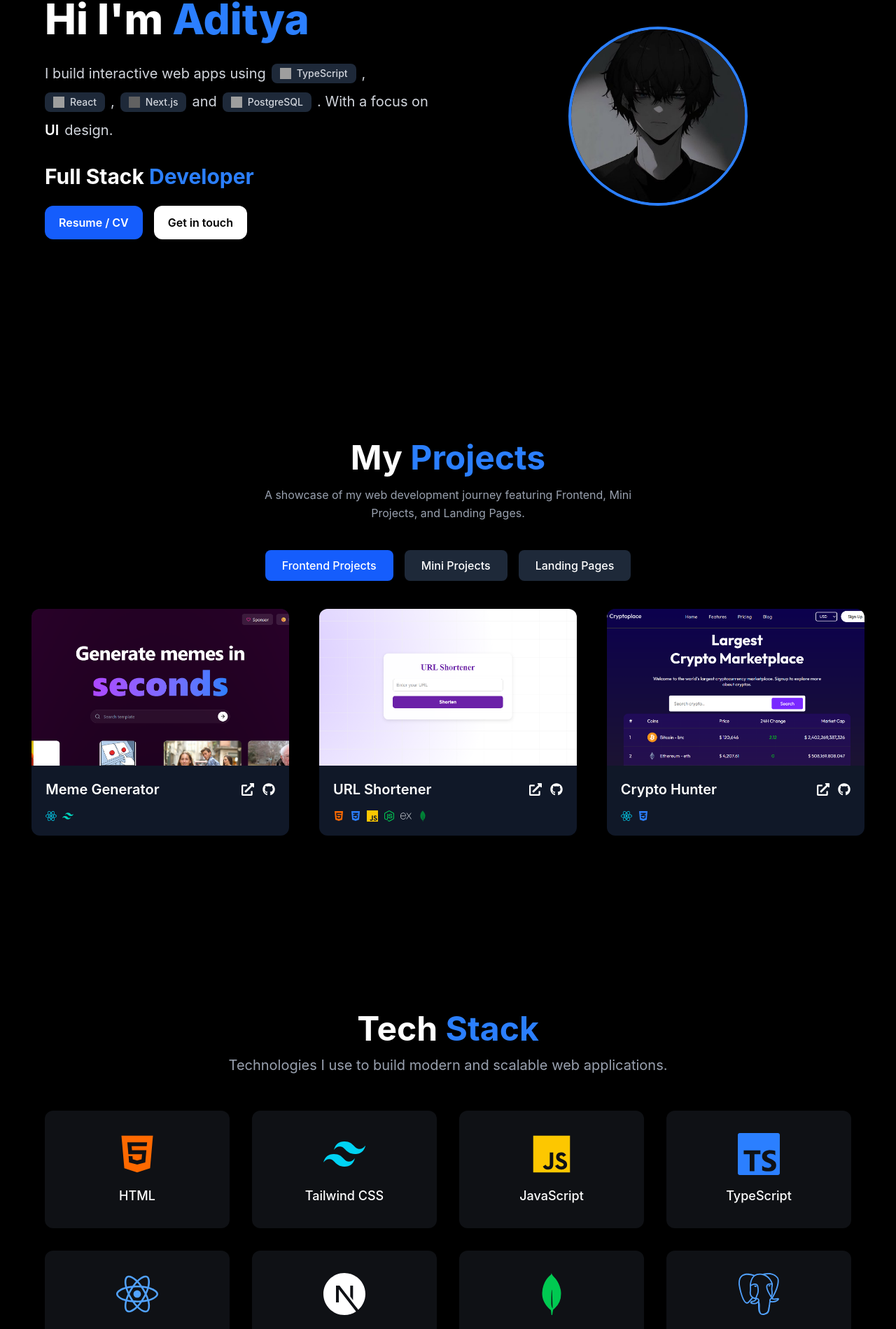
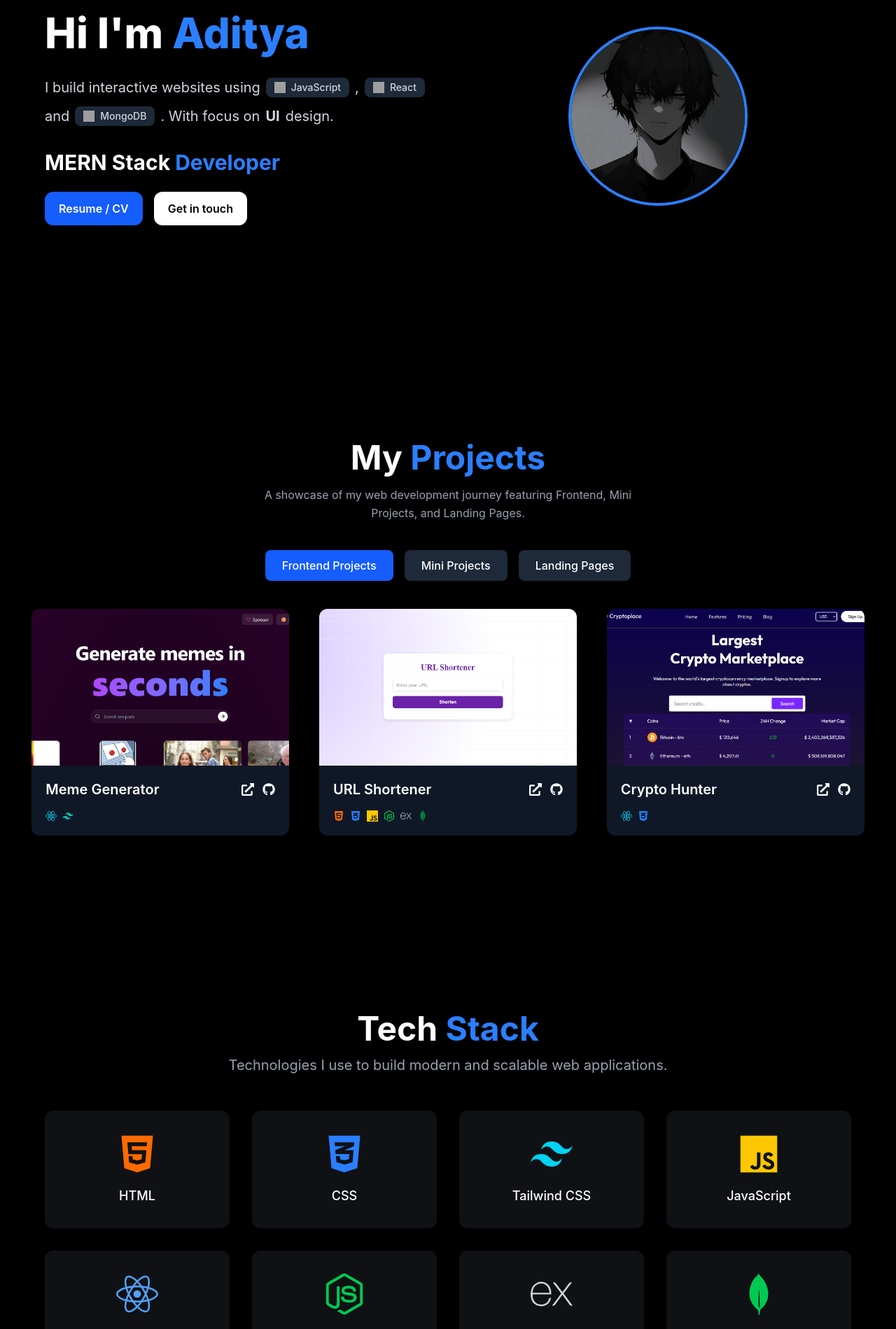
Before and after one commit to Aditya4kushwaha/Portfolio, a React (Vite) app: page / in a window 1280 px wide. Shown: the part 298-2197 px from the top of the page at 70% size. Built offline with nearby package versions, Linux system fonts and the light colour scheme; grey boxes are pictures that could not be loaded.

Commit message:
some changes

```diff
--- a/src/components/Home.jsx
+++ b/src/components/Home.jsx
@@ -15,16 +15,16 @@ function Home({ scrollToContact }) {
 
           {/* Tech Stack Line */}
           <p className="text-base sm:text-lg md:text-xl text-gray-300 mb-6 sm:mb-8 max-w-xl leading-relaxed flex flex-wrap justify-center md:justify-start items-center gap-2">
-            I build interactive web apps using
+            I build interactive websites using
 
-            {/* TypeScript */}
+            {/* JavaScript */}
             <span className="bg-gray-800 px-3 py-1 rounded-lg text-xs sm:text-sm font-medium flex items-center gap-2">
               <img
-                src="https://cdn.jsdelivr.net/gh/devicons/devicon/icons/typescript/typescript-original.svg"
-                alt="TypeScript"
+                src="https://cdn.jsdelivr.net/gh/devicons/devicon/icons/javascript/javascript-original.svg"
+                alt="JavaScript"
                 className="w-4 h-4"
               />
-              TypeScript
+              JavaScript
             </span>
             ,
 
@@ -37,34 +37,22 @@ function Home({ scrollToContact }) {
               />
               React
             </span>
-            ,
+            and
 
-            {/* Next.js */}
+            {/* MongoDB */}
             <span className="bg-gray-800 px-3 py-1 rounded-lg text-xs sm:text-sm font-medium flex items-center gap-2">
               <img
-                src="https://cdn.jsdelivr.net/gh/devicons/devicon/icons/nextjs/nextjs-original.svg"
-                alt="Next.js"
-                className="w-4 h-4 invert"
-              />
-              Next.js
-            </span>
-            and
-
-            {/* PostgreSQL */}
-            <span className="bg-gray-800 px-3 py-1 rounded-lg text-xs sm:text-sm font-medium flex items-center gap-2">
-              <img
-                src="https://cdn.jsdelivr.net/gh/devicons/devicon/icons/postgresql/postgresql-original.svg"
-                alt="PostgreSQL"
+                src="https://cdn.jsdelivr.net/gh/devicons/devicon/icons/mongodb/mongodb-original.svg"
+                alt="MongoDB"
                 className="w-4 h-4"
               />
-              PostgreSQL
+              MongoDB
             </span>
-            . With a focus on{" "}
-            <span className="text-white font-semibold">UI</span> design.
+            . With focus on <b>UI</b> design.
           </p>
 
           <h2 className="text-lg sm:text-2xl md:text-3xl font-bold mb-6">
-            Full Stack <span className="text-blue-500">Developer</span>
+            MERN Stack <span className="text-blue-500">Developer</span>
           </h2>
 
           {/* Buttons */}
--- a/src/components/Skills.jsx
+++ b/src/components/Skills.jsx
@@ -3,20 +3,23 @@ import {
   FaCss3Alt,
   FaJs,
   FaReact,
+  FaNodeJs,
 } from "react-icons/fa";
 
 import {
   SiTailwindcss,
-  SiPostgresql,
-  SiTypescript,
-  SiNextdotjs,
   SiMongodb,
+  SiExpress,
 } from "react-icons/si";
 
 const techStack = [
   {
     name: "HTML",
     icon: <FaHtml5 className="text-orange-500 text-5xl sm:text-6xl" />,
+  },
+  {
+    name: "CSS",
+    icon: <FaCss3Alt className="text-blue-500 text-5xl sm:text-6xl" />,
   },
   {
     name: "Tailwind CSS",
@@ -27,24 +30,20 @@ const techStack = [
     icon: <FaJs className="text-yellow-400 text-5xl sm:text-6xl" />,
   },
   {
-    name: "TypeScript",
-    icon: <SiTypescript className="text-blue-500 text-5xl sm:text-6xl" />,
-  },
-  {
     name: "React",
     icon: <FaReact className="text-blue-400 text-5xl sm:text-6xl" />,
   },
   {
-    name: "Next.js",
-    icon: <SiNextdotjs className="text-white text-5xl sm:text-6xl" />,
+    name: "Node.js",
+    icon: <FaNodeJs className="text-green-500 text-5xl sm:text-6xl" />,
+  },
+  {
+    name: "Express",
+    icon: <SiExpress className="text-gray-300 text-5xl sm:text-6xl" />,
   },
   {
     name: "MongoDB",
     icon: <SiMongodb className="text-green-500 text-5xl sm:text-6xl" />,
-  },
-  {
-    name: "PostgreSQL",
-    icon: <SiPostgresql className="text-blue-400 text-5xl sm:text-6xl" />,
   },
 ];
 
```
